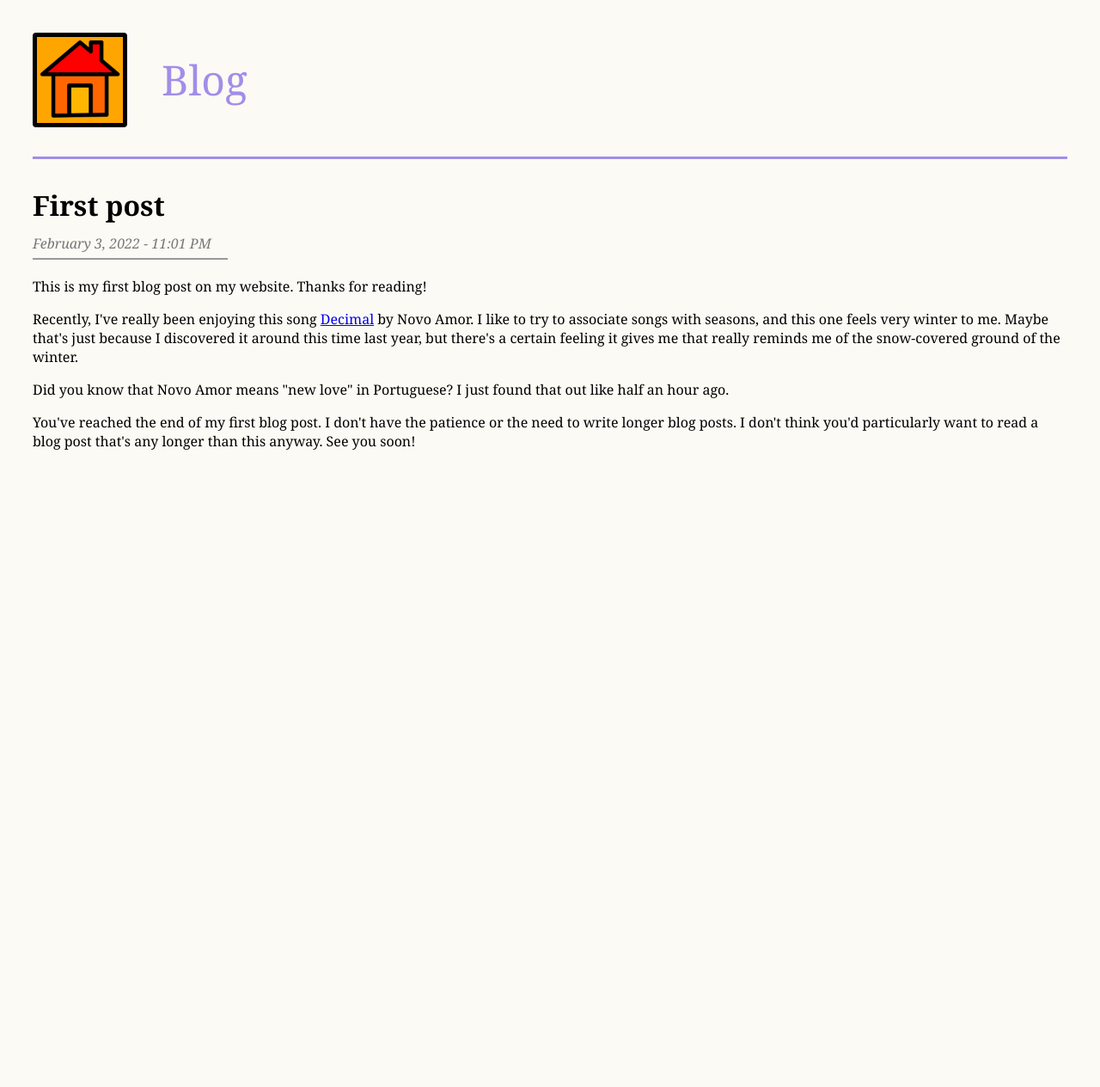
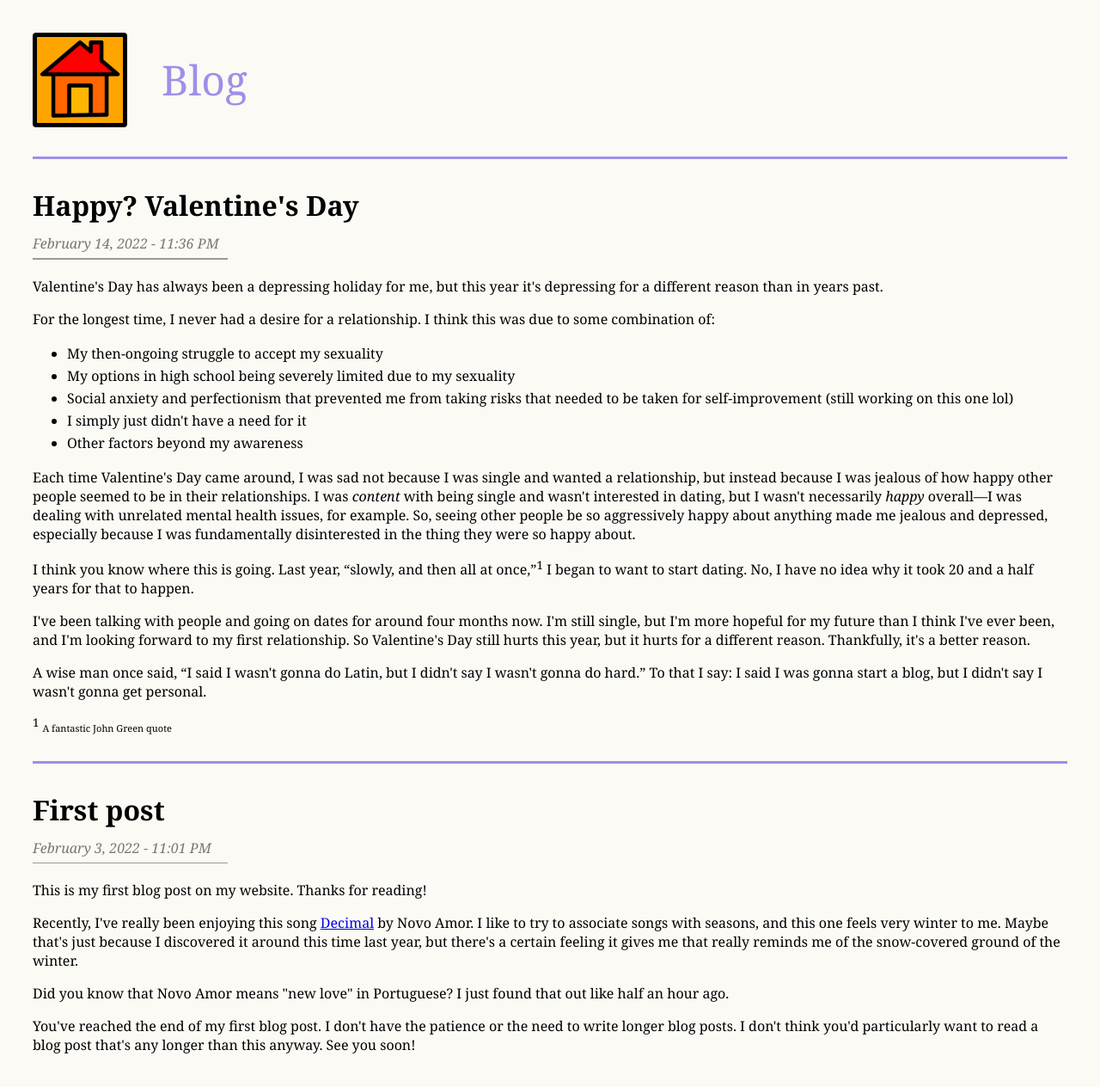
Before and after one commit to russotiro/russotiro.github.io, a Jekyll site: the page built from blog/blog.html, in a window 1280 px wide. Shown: the whole page at 86% size. Built offline with Jekyll 4.4.1, drawn with Linux system fonts in a browser that asks for light colours; before the commit the page ends 900 px from its top, so only the background shows below that.

Commit message:
blog post 2/14

```diff
--- a/assets/css/styles.css
+++ b/assets/css/styles.css
@@ -5,7 +5,7 @@ body {
 	margin: 38px;
 }
 
-p {
+p,li {
 	font-family: "Georgia";
 	font-size: 16px;
 }
@@ -27,6 +27,10 @@ h4 {
 	font-family: "Georgia";
 	font-weight: normal;
 	font-size: 24px;
+}
+
+li {
+    line-height: 26px;
 }
 
 .home {
@@ -114,6 +118,13 @@ h1 a {
     background-color: #a08ee8;
 }
 
+hr.mid-blog {
+    background-color: #a08ee8;
+    height: 2.5px;
+    border: none;
+    margin-top: 30px;
+}
+
 p.blog-header {
     font-style: italic;
     color: #777;
@@ -131,6 +142,11 @@ h3.blog-header {
     height: 1.5px;
     background-color: #999;
     border: none;
+}
+
+.footnote {
+    font-family: Georgia, serif;
+    font-size: 11px;
 }
 
 
--- a/blog/blog.html
+++ b/blog/blog.html
@@ -3,7 +3,28 @@ layout: nav
 title: Blog
 code: blog
 ---
-<h3 class="blog-header">First post </h3>
+<h3 class="blog-header">Happy? Valentine's Day</h3>
+<div><p class="blog-header">February 14, 2022 - 11:36 PM</p></div>
+<hr id="date-line">
+<p>Valentine's Day has always been a depressing holiday for me, but this year it's depressing for a different reason than in years past.</p>
+<p>For the longest time, I never had a desire for a relationship. I think this was due to some combination of:</p>
+<ul>
+    <li>My then-ongoing struggle to accept my sexuality</li>
+    <li>My options in high school being severely limited due to my sexuality</li>
+    <li>Social anxiety and perfectionism that prevented me from taking risks that needed to be taken for self-improvement (still working on this one lol)</li>
+    <li>I simply just didn't have a need for it</li>
+    <li>Other factors beyond my awareness</li>
+</ul>
+<p>Each time Valentine's Day came around, I was sad not because I was single and wanted a relationship, but instead because I was jealous of how happy other people seemed to be in their relationships. I was <em>content</em> with being single and wasn't interested in dating, but I wasn't necessarily <em>happy</em> overall&mdash;I was dealing with unrelated mental health issues, for example. So, seeing other people be so aggressively happy about anything made me jealous and depressed, especially because I was fundamentally disinterested in the thing they were so happy about.</p>
+<p>I think you know where this is going. Last year, &#8220;slowly, and then all at once,&#8221;<sup>1</sup> I began to want to start dating. No, I have no idea why it took 20 and a half years for that to happen.</p>
+<p>I've been talking with people and going on dates for around four months now. I'm still single, but I'm more hopeful for my future than I think I've ever been, and I'm looking forward to my first relationship. So Valentine's Day still hurts this year, but it hurts for a different reason. Thankfully, it's a better reason.</p>
+<p>A wise man once said, &#8220;I said I wasn't gonna do Latin, but I didn't say I wasn't gonna do hard.&#8221; To that I say: I said I was gonna start a blog, but I didn't say I wasn't gonna get personal.</p>
+
+<sup style="font-family: Georgia, serif">1</sup> <span class="footnote">A fantastic John Green quote</span>
+
+<hr class="mid-blog">
+
+<h3 class="blog-header">First post</h3>
 <div><p class="blog-header">February 3, 2022 - 11:01 PM</p></div>
 <hr id="date-line">
 <p>This is my first blog post on my website. Thanks for reading!</p>
```
